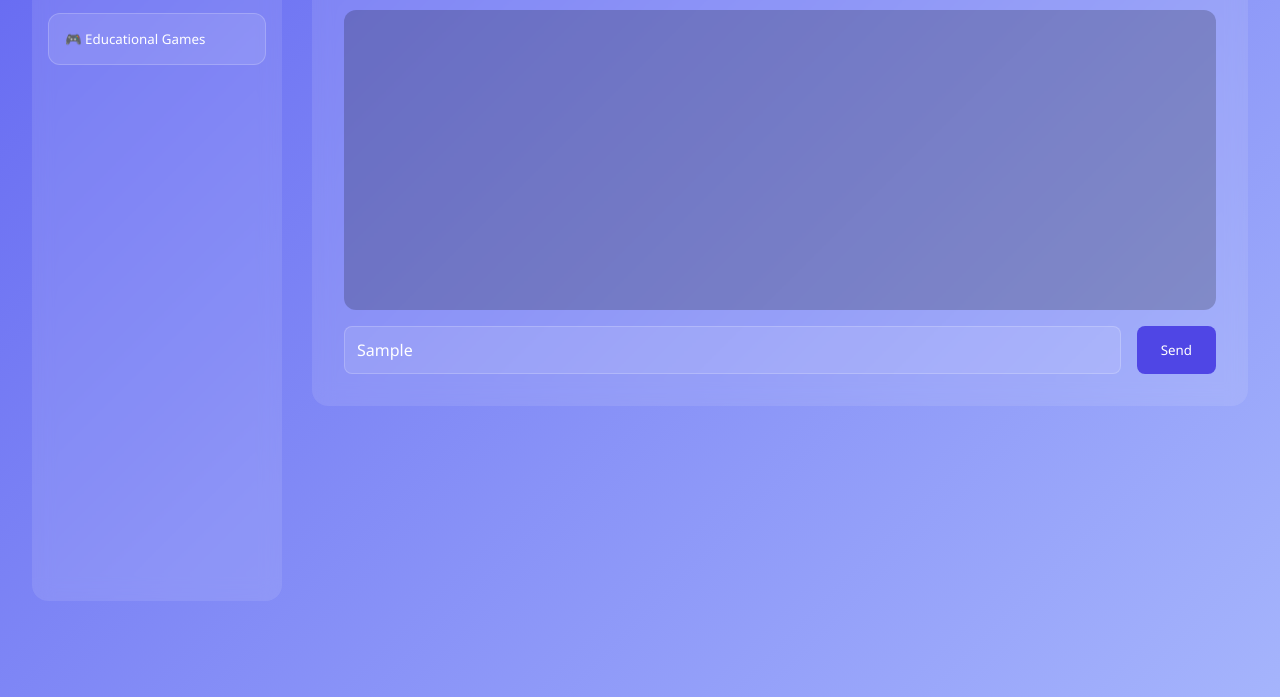
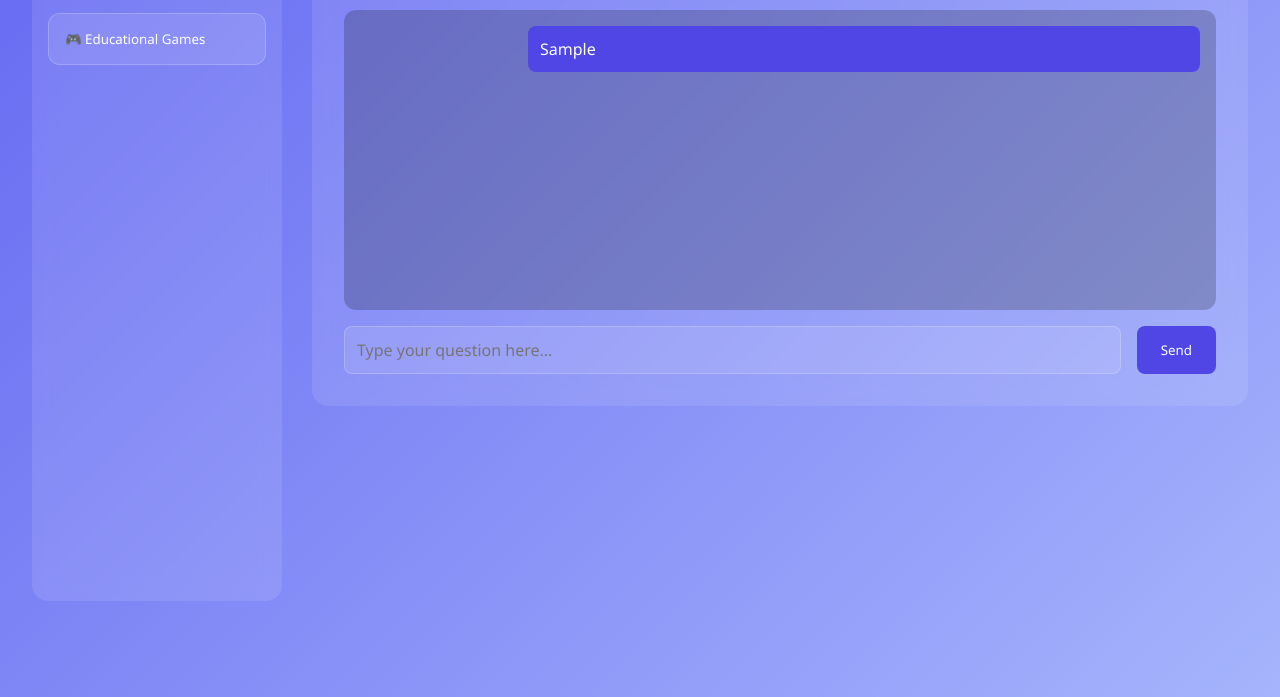
Before and after one commit to SRINIKHIL2005/EDUPLAY, a website: page chatbot.html in a window 1280 px wide. Both pictures are taken after typing "Sample" into the empty fields and a click on the button "Send". Shown: the part 199-896 px from the top of the page. Drawn offline with nearby package versions, Linux system fonts and the light colour scheme; no server answers.

Commit message:
Update chatbot.html

```diff
--- a/chatbot.html
+++ b/chatbot.html
@@ -500,7 +500,7 @@
         }
 
         async function getGeminiResponse(message) {
-    const apiKey = 'AIzaSyAYBRFoENAEWshw62SpqkL02YtkgQncn-Q';
+    const apiKey = 'AIzaSyAztzunEBlRUIcYQMYHIBapT6LNpMm4gx0';
     const endpoint = `https://generativelanguage.googleapis.com/v1beta/models/gemini-1.5-flash:generateContent?key=${apiKey}`;
     const maxRetries = 3;
     let attempt = 0;
@@ -557,6 +557,25 @@
 
             synth.speak(utterance);
         }
+        function sendMessage() {
+            const userInput = document.getElementById('userInput').value.trim(); // Get user input and trim whitespace
+            if (userInput === '') return; // Prevent sending empty messages
+
+            // Display user message in chat box
+            const chatBox = document.getElementById('chatBox');
+            chatBox.innerHTML += `<div class="message user-message">${userInput}</div>`;
+
+            // Call the AI response function
+            getGeminiResponse(userInput).then(response => {
+                chatBox.innerHTML += `<div class="message bot-message">${response}</div>`;
+                speak(response); // Optional: Speak the response
+            });
+
+            // Clear input field
+            document.getElementById('userInput').value = '';
+            chatBox.scrollTop = chatBox.scrollHeight; // Scroll to the bottom of the chat box
+        }
+
 
         // Math Game
         function generateMathProblem() {
```
